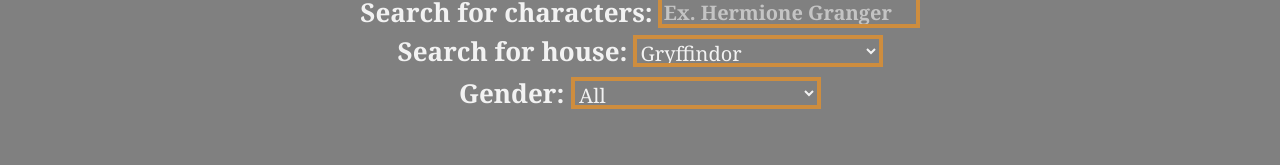
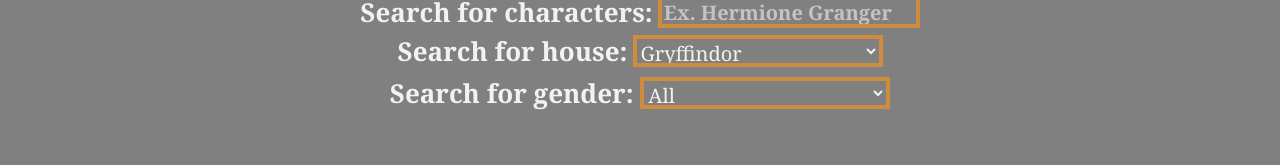
Before and after one commit to Adalab/modulo-3-evaluacion-final-MLLuisa, a React (Create React App) app: page /#/ in a window 1280 px wide. Shown: the part 262-427 px from the top of the page. Built offline with nearby package versions, Linux system fonts and the light colour scheme; no server answers.

Commit message:
added some styles to the filters of the page and changed alt attribution

```diff
--- a/src/components/CharacterCard.js
+++ b/src/components/CharacterCard.js
@@ -10,8 +10,8 @@
         className='characterCard'>
         <img
               src={props.element.image || defaultPhoto}
-              alt={`Click here to see more info of ${props.element.name}`}
-              title={`More info here of ${props.element.name}`}
+              alt={`Click for more info of ${props.element.name}`}
+              title={`Click for more info`}
               className="charactersPhoto"></img>
         <p>{props.element.name}</p>
         <span>{props.element.species}</span>
--- a/src/components/FilterByGender.js
+++ b/src/components/FilterByGender.js
@@ -6,7 +6,7 @@
     }
 
     return (<form>
-        <label className='labelGender'>Gender: </label>
+        <label className='labelGender'>Search for gender: </label>
         <select type='text'
         className="selectGender"
                 onClick={handleFilterByGender}
--- a/src/styles/layout/CharacterCard.scss
+++ b/src/styles/layout/CharacterCard.scss
@@ -28,7 +28,7 @@
     opacity: 0.8;
     margin: 0 -.25rem;
     padding: 0 .25rem;
-    transition: all .5s ease-in-out;;
+    transition: all .4s ease-in-out;;
 }
 
 .charactersPhoto {
--- a/src/styles/layout/FilterByHouse.scss
+++ b/src/styles/layout/FilterByHouse.scss
@@ -22,4 +22,5 @@
     color: white;
     margin-top: 5px;
     margin-bottom: 5px;
+    cursor: pointer;
 }
--- a/src/styles/layout/Footer.scss
+++ b/src/styles/layout/Footer.scss
@@ -14,3 +14,7 @@
     font-size: 30px;
     color: white;
 }
+
+.fa-brands:hover {
+    color: black;
+}
--- a/src/styles/layout/SelectGender.scss
+++ b/src/styles/layout/SelectGender.scss
@@ -8,6 +8,7 @@
     color: white;
     margin-top: 5px;
     margin-bottom: 5px;
+    cursor: pointer;
 }
 
 .labelGender {
```
